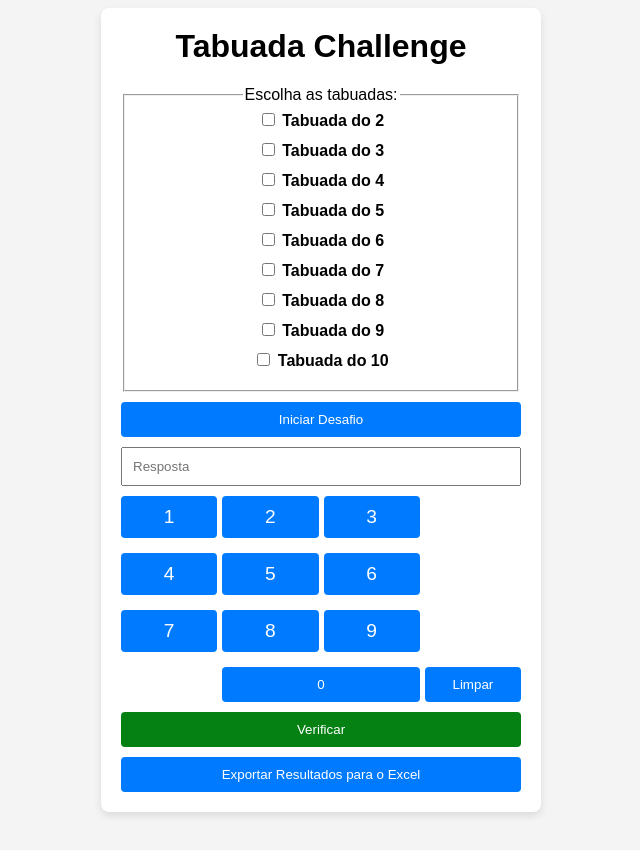
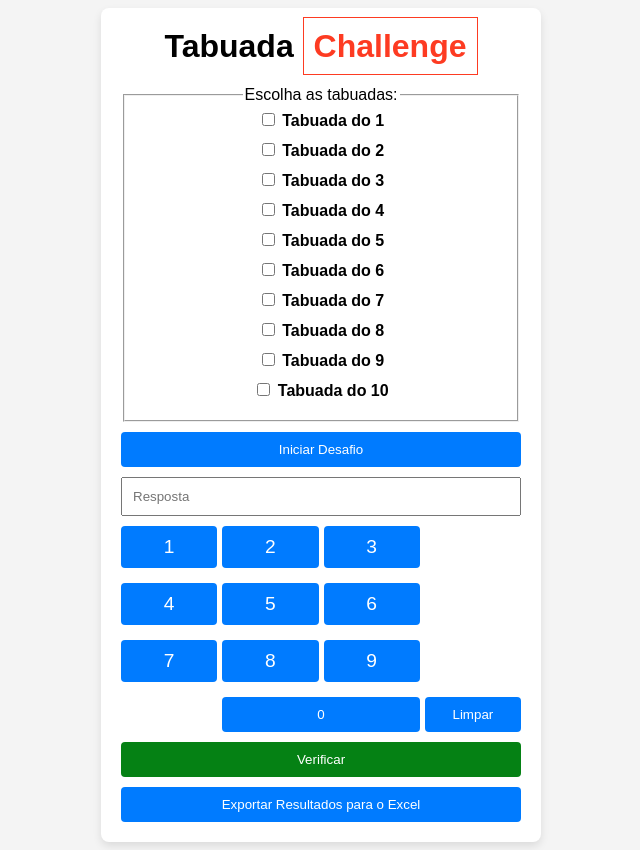
Before and after one commit to IsraelFelipe1997/israelfelipe1997.github.io, a plain HTML site: page index.html in a window 1280 px wide. Shown: the whole page, without its empty margins (319-959 px from the left). Before the commit the page ends 820 px from the top, so only its background shows below. Drawn offline with Linux system fonts and the light colour scheme.

Commit message:
Add files via upload

```diff
--- a/index.html
+++ b/index.html
@@ -8,9 +8,10 @@
 </head>
 <body>
     <div class="container">
-        <h1>Tabuada Challenge</h1>
+        <h1>Tabuada <span class="title-challenge">Challenge</span></h1>
         <fieldset>
             <legend>Escolha as tabuadas:</legend>
+            <label><input type="checkbox" class="tabuada" value="1"> Tabuada do 1</label>
             <label><input type="checkbox" class="tabuada" value="2"> Tabuada do 2</label>
             <label><input type="checkbox" class="tabuada" value="3"> Tabuada do 3</label>
             <label><input type="checkbox" class="tabuada" value="4"> Tabuada do 4</label>
--- a/script.js
+++ b/script.js
@@ -12,11 +12,13 @@ let dataframe = []; // Array para armazenar os dados
 
 customKeys.forEach(key => {
   key.addEventListener('click', () => {
-    answerInput.value += key.textContent;})
+    answerInput.value += key.textContent;
+  });
 });
 
 zeroButton.addEventListener('click', () => {
-  answerInput.value += '0';});
+  answerInput.value += '0';
+});
 
 clearButton.addEventListener('click', () => {
   answerInput.value = null;
@@ -25,8 +27,8 @@ zeroButton.addEventListener('click', () => {
 function generateQuestion() {
   const randomTabuada = selectedTabuadas[Math.floor(Math.random() * selectedTabuadas.length)];
   const num2 = Math.floor(Math.random() * 10) + 1; // Número aleatório de 1 a 10
-    currentAnswer = randomTabuada * num2; // Armazena a resposta atual
-    questionContainer.innerHTML = `<br><span class="question-math">Pergunta:<br>${randomTabuada} x ${num2} = ?</span>`;
+  currentAnswer = randomTabuada + num2; // Alterado para adição
+  questionContainer.innerHTML = `<br><span class="question-math">Pergunta:<br>${randomTabuada} + ${num2} = ?</span>`; // Alterado para adição
 }
 
 function startChallenge() {
--- a/styles.css
+++ b/styles.css
@@ -15,6 +15,12 @@ body {
 
 h1 {
     margin-top: 0;
+}
+
+.title-challenge{
+    color: #fd3b22;
+    border: 1px solid #fd3b22;
+    padding: 10px;
 }
 
 label {
```
Lines whose indentation alone changed are shown as unchanged.
